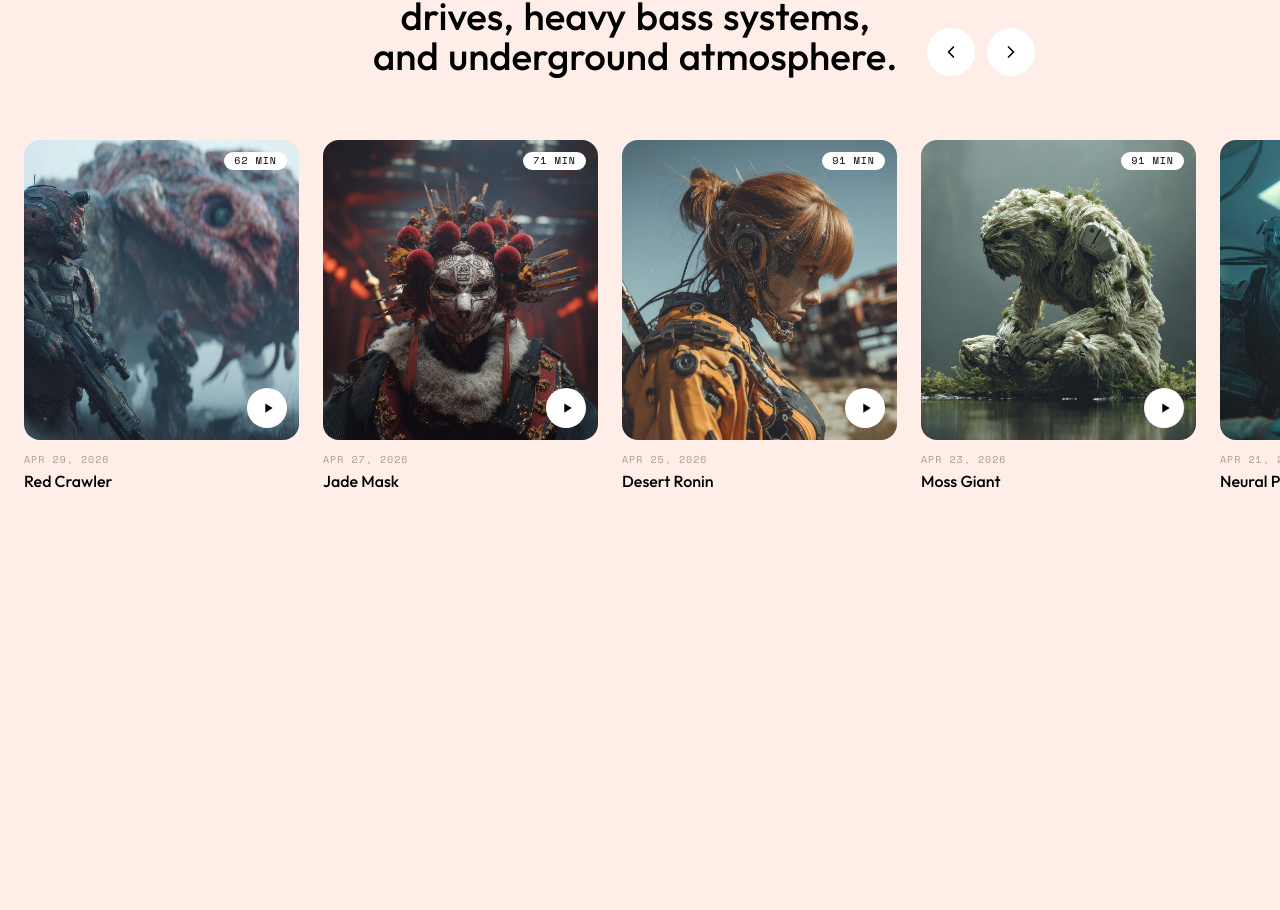
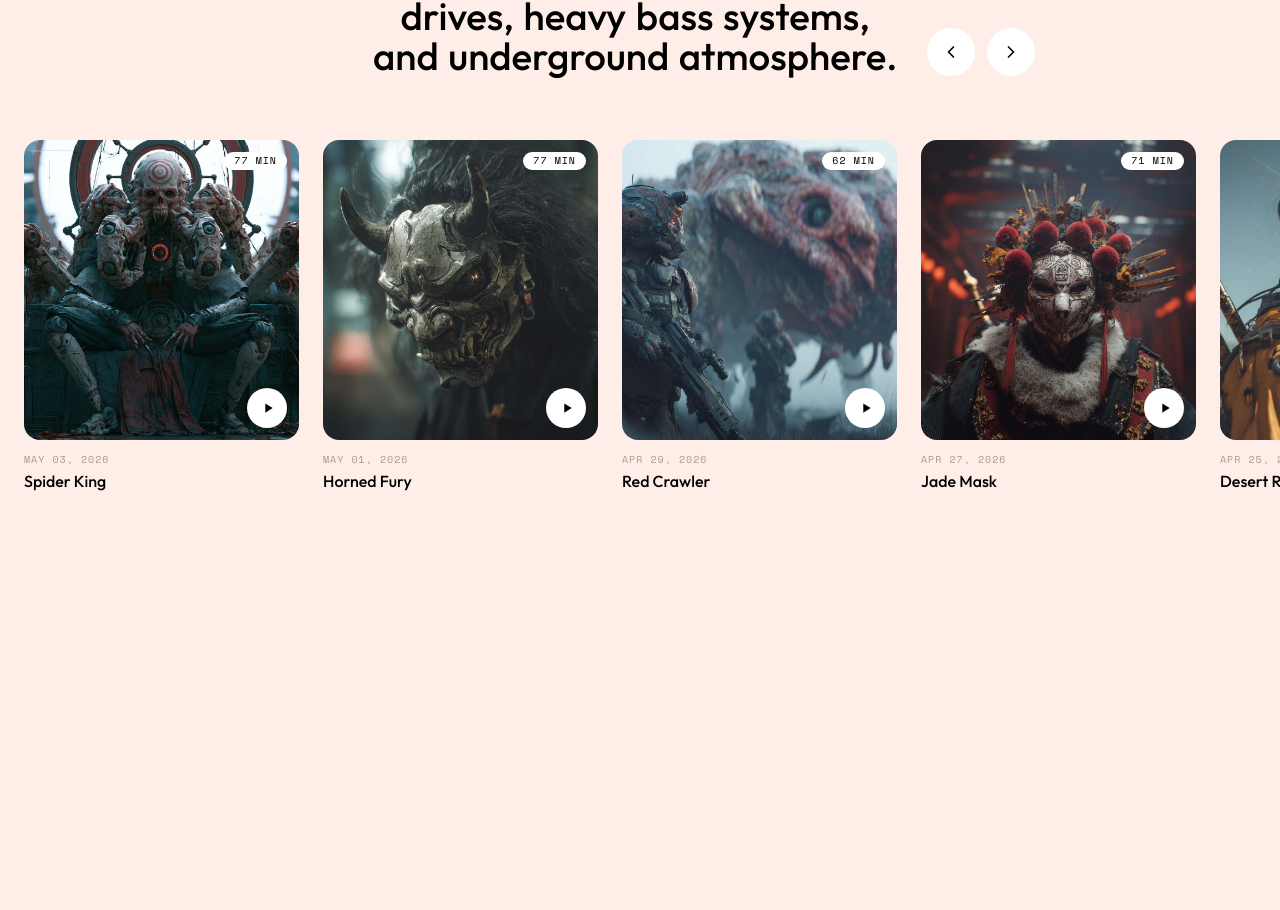
Before and after one commit to shizoy/dusted-tape-site, a React (Vite) app: page / in a window 1280 px wide. Shown: the part 3976-4886 px from the top of the page. Built offline with nearby package versions, Linux system fonts and the light colour scheme.

Commit message:
Added Horned Fury and Spider King mixes

```diff
--- a/src/components/Mixes.jsx
+++ b/src/components/Mixes.jsx
@@ -35,6 +35,8 @@ const mixesData = [
   { id: 30, title: 'Desert Ronin',        date: 'APR 25, 2026', time: '91 MIN', image: '/desertronin-img.jpg',     link: 'https://www.youtube.com/watch?v=gEljkPJkwXQ'           },
   { id: 31, title: 'Jade Mask',           date: 'APR 27, 2026', time: '71 MIN', image: '/jademask-img.jpg',         link: 'https://www.youtube.com/watch?v=Q4x8dHK3-Os'          },
   { id: 32, title: 'Red Crawler',         date: 'APR 29, 2026', time: '62 MIN', image: '/redcrawler-img.jpg',       link: 'https://www.youtube.com/watch?v=EMTrLB_DU4I'          },
+  { id: 33, title: 'Horned Fury',         date: 'MAY 01, 2026', time: '77 MIN', image: '/hornedfury-img.jpg',       link: 'https://www.youtube.com/watch?v=wA0fZSkXMRM'          },
+  { id: 34, title: 'Spider King',         date: 'MAY 03, 2026', time: '77 MIN', image: '/spiderking-img.jpg',       link: 'https://www.youtube.com/watch?v=03PJuq4YorU'          },
 ]
 
 function PlayIcon() { return <svg viewBox="0 0 24 24" fill="currentColor" className="w-4 h-4 ml-0.5"><path d="M8 5.14v14l11-7-11-7z" /></svg> }
```
Also changed, not shown: public/hornedfury-img.jpg (added), public/spiderking-img.jpg (added).
